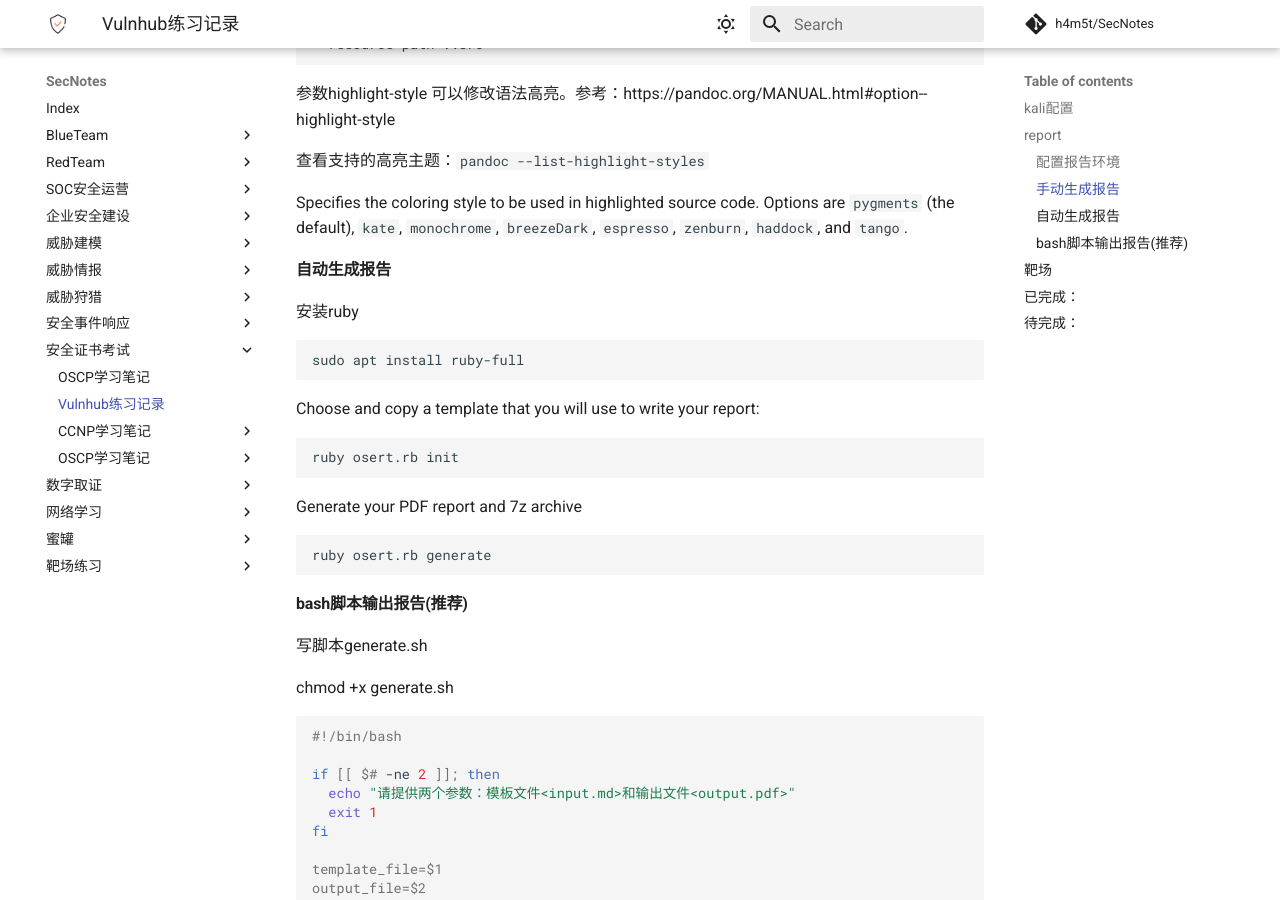
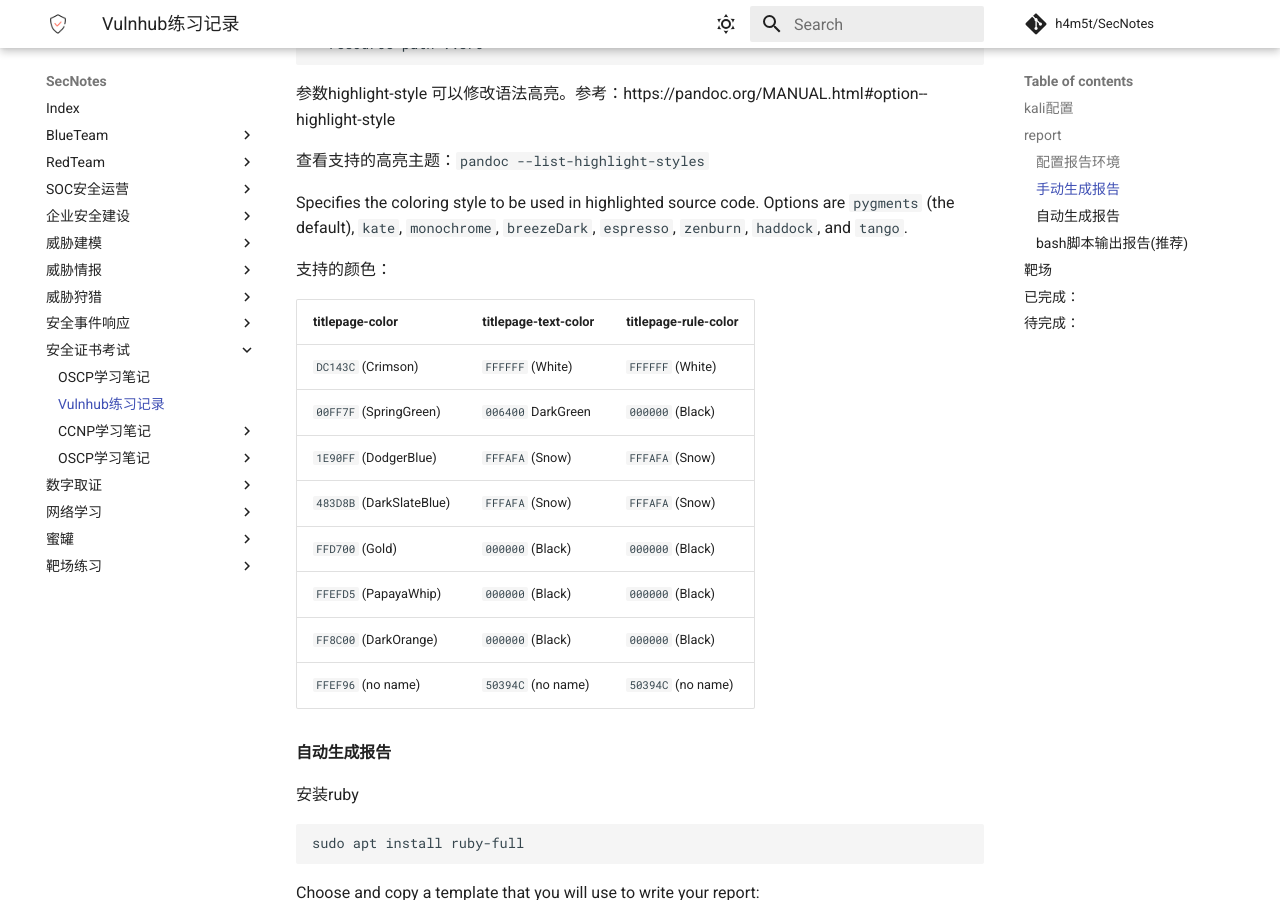
Before and after one commit to h4m5t/SecNotes, an MkDocs documentation site: the page built from docs/安全证书考试/Vulnhub练习记录.md, in a window 1280 px wide and 900 px high, scrolled down 1418 px. Built offline with MkDocs 1.6.1 and Material for MkDocs 9.7.7, drawn with Linux system fonts in a browser that asks for light colours; comment, search, counter and statistics services are not loaded.

Commit message:
Update Vulnhub练习记录.md

```diff
--- a/docs/安全证书考试/Vulnhub练习记录.md
+++ b/docs/安全证书考试/Vulnhub练习记录.md
@@ -79,6 +79,22 @@ pandoc src/OSCP-exam-report-template_whoisflynn_v3.2.md \
 查看支持的高亮主题：`pandoc --list-highlight-styles`
 
 Specifies the coloring style to be used in highlighted source code. Options are `pygments` (the default), `kate`, `monochrome`, `breezeDark`, `espresso`, `zenburn`, `haddock`, and `tango`.
+
+支持的颜色：
+
+| titlepage-color          | titlepage-text-color | titlepage-rule-color |
+| ------------------------ | -------------------- | -------------------- |
+| `DC143C` (Crimson)       | `FFFFFF` (White)     | `FFFFFF` (White)     |
+| `00FF7F` (SpringGreen)   | `006400` DarkGreen   | `000000` (Black)     |
+| `1E90FF` (DodgerBlue)    | `FFFAFA` (Snow)      | `FFFAFA` (Snow)      |
+| `483D8B` (DarkSlateBlue) | `FFFAFA` (Snow)      | `FFFAFA` (Snow)      |
+| `FFD700` (Gold)          | `000000` (Black)     | `000000` (Black)     |
+| `FFEFD5` (PapayaWhip)    | `000000` (Black)     | `000000` (Black)     |
+| `FF8C00` (DarkOrange)    | `000000` (Black)     | `000000` (Black)     |
+| `FFEF96` (no name)       | `50394C` (no name)   | `50394C` (no name)   |
+
+
+
 
 #### 自动生成报告
 
```
